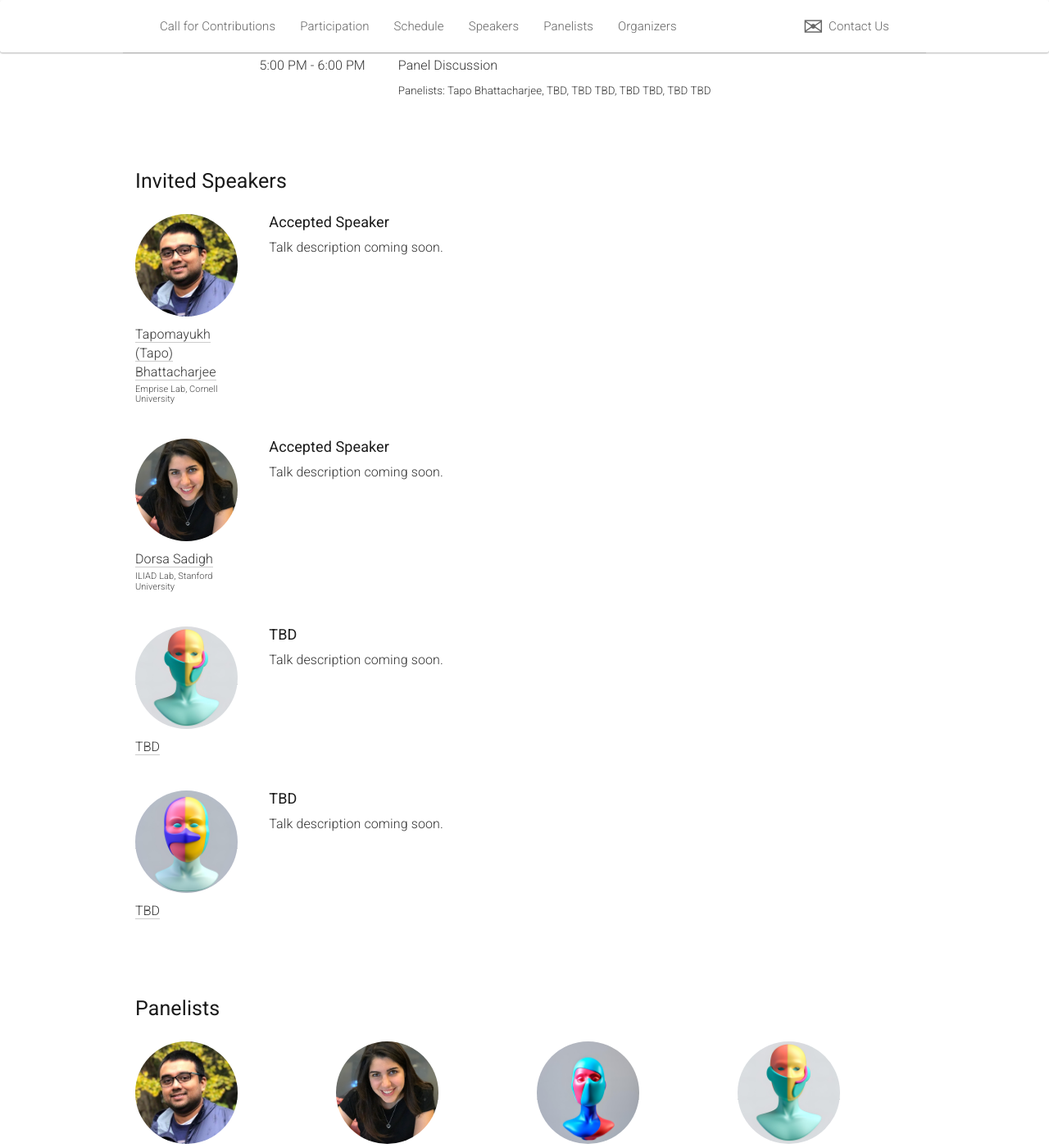
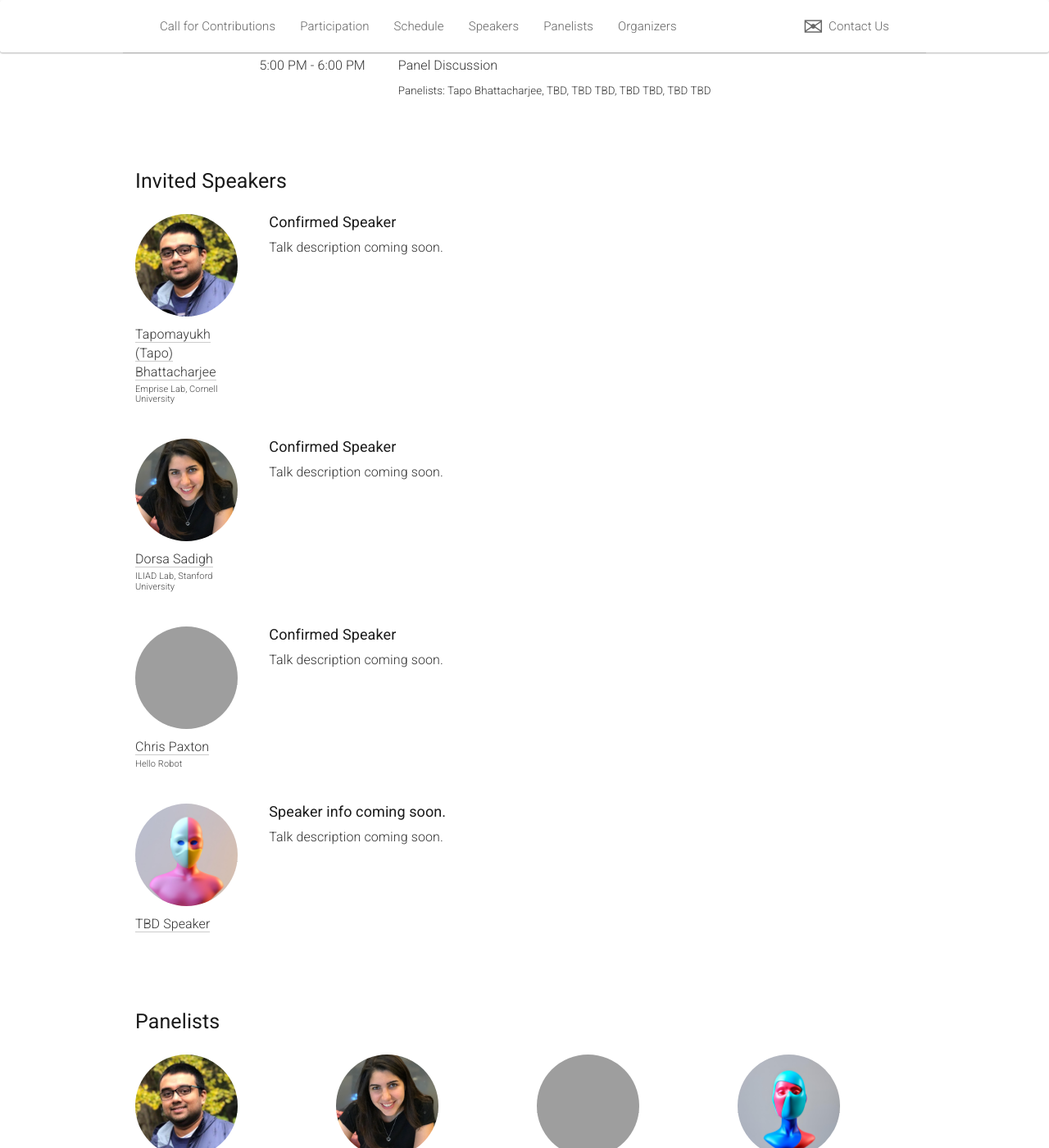
Before and after one commit to safe-hri/safe-hri.github.io, a Jekyll site: the page built from _pages/home_2025.md, in a window 1280 px wide and 1400 px high, scrolled down 2164 px. Shown: the whole window at 82% size. Built offline with Jekyll 4.4.1, drawn with Linux system fonts in a browser that asks for light colours; nearby versions of some CDN libraries; some of the changed text lies outside the part shown; grey boxes are pictures that could not be loaded.

Commit message:
updates speaker

```diff
--- a/_data/speakers.yml
+++ b/_data/speakers.yml
@@ -2,7 +2,7 @@
   url: https://emprise.cs.cornell.edu/
   photo: TB.jpg
   affil: Emprise Lab, Cornell University
-  talk_title: Accepted Speaker
+  talk_title: Confirmed Speaker
   talk_abstract: |
     Talk description coming soon.
   category: speakers
@@ -12,28 +12,28 @@
   url: https://iliad.stanford.edu/
   photo: DS.jpeg
   affil: ILIAD Lab, Stanford University
-  talk_title: Accepted Speaker
+  talk_title: Confirmed Speaker
   talk_abstract: |
     Talk description coming soon.
   category: speakers
   panelist: true
 
-- name: TBD
+- name: Chris Paxton
+  url: https://cpaxton.github.io/
+  photo: CP.jpg
+  affil: Hello Robot
+  talk_title: Confirmed Speaker
+  talk_abstract: |
+    Talk description coming soon.
+  category: speakers
+  panelist: true
+
+- name: TBD Speaker
   url:
-  photo: tbd2.jpg
+  photo: tbd1.jpg
   affil:
-  talk_title: TBD
+  talk_title: Speaker info coming soon.
   talk_abstract: |
     Talk description coming soon.
   category: speakers
   panelist: false
-
-- name: TBD
-  url:
-  photo: tbd3.jpg
-  affil:
-  talk_title: TBD
-  talk_abstract: |
-    Talk description coming soon.
-  category: speakers
-  panelist: false
```
